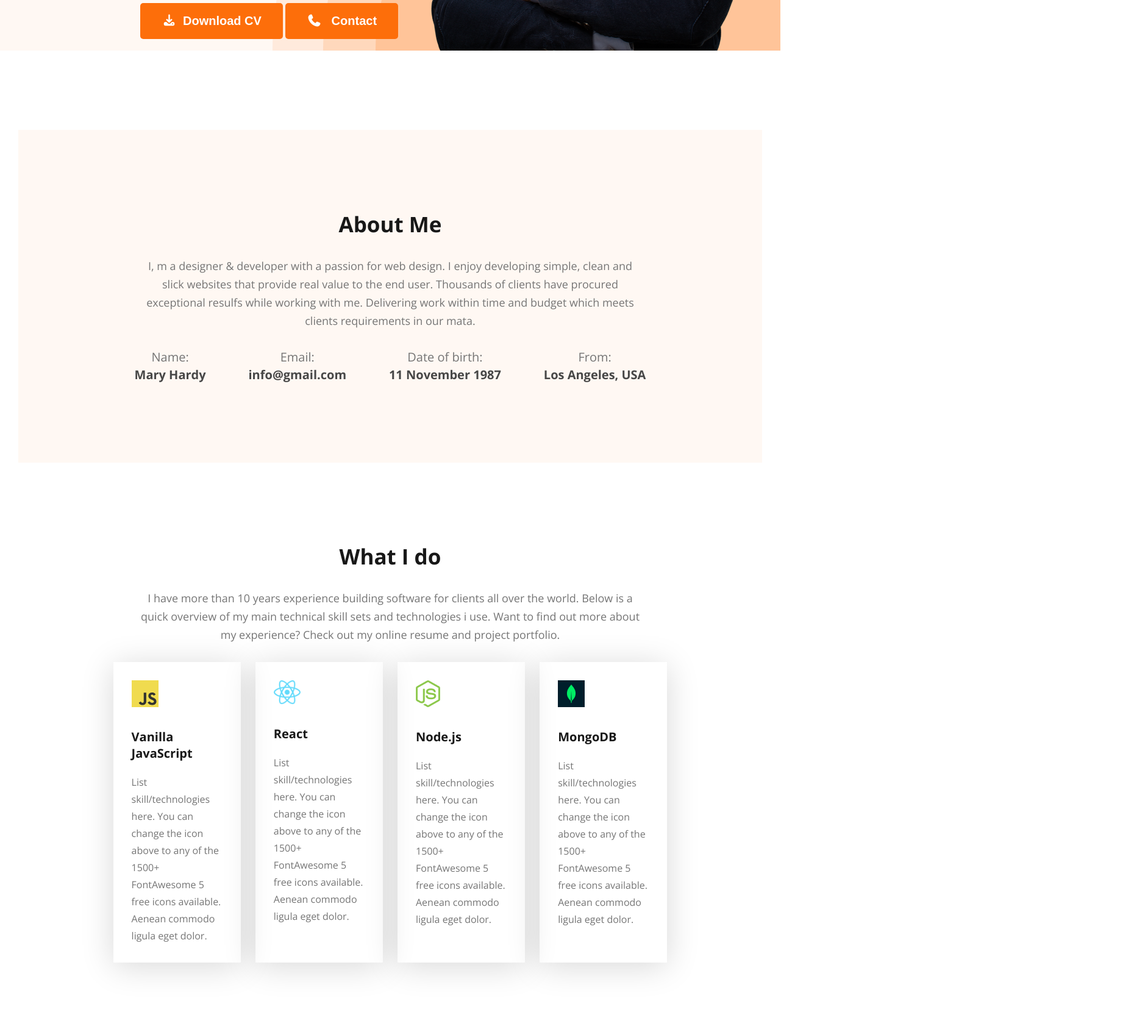
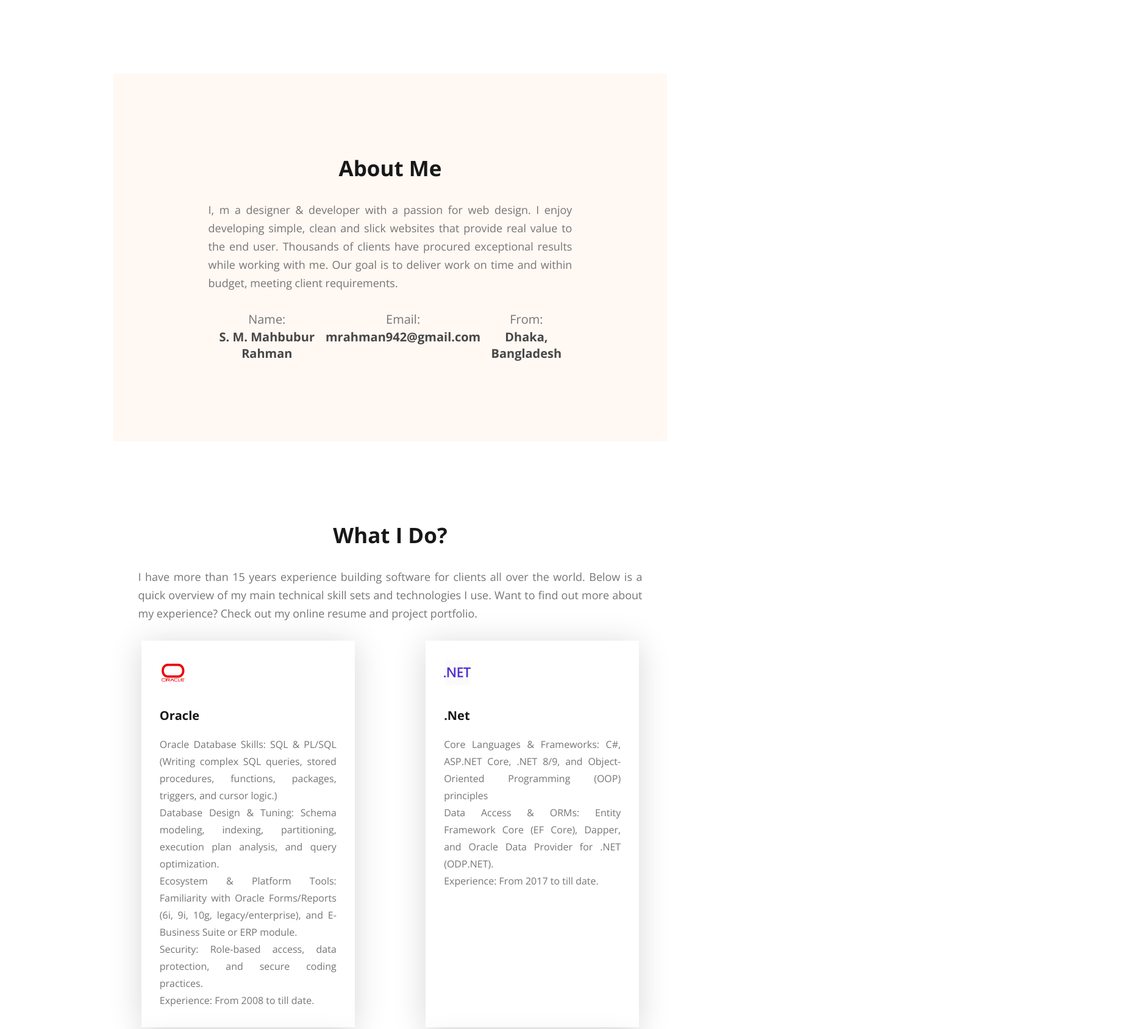
Before and after one commit to Mahbubgit/hero-dev-portfolio, a plain HTML site: page index.html in a window 1280 px wide. Shown: the part 838-2526 px from the top of the page at 61% size, 1860 px wide, since content can reach past the window. Drawn offline with nearby package versions, Linux system fonts and the light colour scheme.

Commit message:
Information update as my own upto What I Do

```diff
--- a/index.html
+++ b/index.html
@@ -20,9 +20,9 @@
 
 <body class="font-open-sans">
     <header>
-        <nav>
+        <nav class="container">
             <div class="logo">
-                <h2>Ma<span class="color-orange">r</span>y</h2>
+                <h2>S<span class="color-orange">M</span> Mahbub</h2>
             </div>
             <ul class="menu">
                 <li>Portfolio</li>
@@ -34,93 +34,138 @@
         <section id="banner">
             <div class="banner-content">
                 <h2>Hi, I am</h2>
-                <h1>Mary Hardy</h1>
+                <h1>S. M. Mahbubur Rahman</h1>
                 <p>
-                    Shot what able cold new see hold.Friendly as an betrayed formerly he. Morning because as to society
-                    behaved moments.
+                    As an experienced Oracle, .NET, and Web Developer, I bridge enterprise-grade database management
+                    with modern web development to build reliable software.
                 </p>
-                <div>
-                    <button class="btn"><i class="fa-solid fa-download"></i><span class="cv-gap">Download CV</span></button>
+                <div class="multi-btn">
+                    <button class="btn"><i class="fa-solid fa-download"></i><span class="cv-gap">Download
+                            CV</span></button>
                     <button class="btn"><i class="fas fa-phone"></i> <span class="cv-gap">Contact</span></button>
                 </div>
             </div>
             <div class="banner-image">
-                <img src="images/hardy.png" alt="image">
+                <img src="images/me.png" alt="image">
             </div>
         </section>
     </header>
 
     <section id="about">
-        <div class="about-container">
+        <div class="about-container container">
             <div class="section-heading">
                 <h2>About Me</h2>
                 <p>
                     I, m a designer & developer with a passion for web design. I enjoy developing simple, clean and
                     slick websites that provide real value to the end user. Thousands of clients have procured
-                    exceptional resulfs while working with me. Delivering work within time and budget which meets
-                    clients requirements in our mata.
+                    exceptional results while working with me. Our goal is to deliver work on time and within budget,
+                    meeting client requirements.
                 </p>
             </div>
             <div class="about-info">
                 <div class="info-card">
                     <p>Name:</p>
-                    <h4>Mary Hardy</h4>
+                    <h4>S. M. Mahbubur Rahman</h4>
                 </div>
                 <div class="info-card">
                     <p>Email:</p>
-                    <h4>info@gmail.com</h4>
-                </div>
-                <div class="info-card">
-                    <p>Date of birth:</p>
-                    <h4>11 November 1987</h4>
+                    <h4>mrahman942@gmail.com</h4>
                 </div>
                 <div class="info-card">
                     <p>From:</p>
-                    <h4>Los Angeles, USA</h4>
+                    <h4>Dhaka, Bangladesh</h4>
                 </div>
             </div>
         </div>
     </section>
 
     <section id="skills">
-        <div class="skills-container">
+        <div class="skills-container container">
             <div class="section-heading">
-                <h2>What I do</h2>
-                <p>I have more than 10 years experience building software for clients all over the world. Below is a
-                    quick overview of my main technical skill sets and technologies i use. Want to find out more about
-                    my experience? Check out my online resume and project portfolio.</p>
+                <h2>What I Do?</h2>
+                <p>I have more than 15 years experience building software for clients all over the world. Below is a
+                    quick overview of my main technical skill sets and technologies I use. Want to find out more about
+                    my experience? Check out my online resume and project portfolio.
+                </p>
             </div>
             <div class="skill-box">
+                <div class="skill-card">
+                    <img src="images/icons/oracle.png" alt="">
+                    <h3>Oracle</h3>
+                    <p>Oracle Database Skills: SQL & PL/SQL (Writing complex SQL queries, stored procedures, functions,
+                        packages, triggers, and cursor logic.) <br>
+                        Database Design & Tuning: Schema modeling, indexing, partitioning, execution plan analysis, and
+                        query optimization. <br>
+                        Ecosystem & Platform Tools: Familiarity with Oracle Forms/Reports (6i, 9i, 10g, legacy/enterprise), and
+                        E-Business Suite or ERP module. <br>
+                        Security: Role-based access, data protection, and secure coding practices. <br>
+                        Experience: From 2008 to till date.
+                    </p>
+                </div>
+                <div class="skill-card">
+                    <img src="images/icons/dotnet.webp" alt="">
+                    <h3>.Net</h3>
+                    <p>
+                        Core Languages & Frameworks: C#, ASP.NET Core, .NET 8/9, and Object-Oriented Programming (OOP)
+                        principles <br>
+                        Data Access & ORMs: Entity Framework Core (EF Core), Dapper, and Oracle Data Provider for .NET
+                        (ODP.NET). <br>
+                        Experience: From 2017 to till date.
+
+                    </p>
+                </div>
                 <div class="skill-card">
                     <img src="images/icons/js.png" alt="">
                     <h3>Vanilla JavaScript</h3>
                     <p>
-                        List skill/technologies here. You can change the icon above to any of the 1500+ FontAwesome 5
-                        free icons available. Aenean commodo ligula eget dolor.
+                        Core Mechanics: Closures, prototypes, hoisting, the Event Loop, and strict mode. <br>
+                        Asynchronous Programming: Promises, async/await, the Fetch API, and error handling. <br>
+                        DOM & Browser APIs: Event delegation, DOM manipulation, LocalStorage/SessionStorage, and
+                        WebSockets. <br>
+                        Modern Syntax: Destructuring, spread/rest operators, ES modules (import/export), and array
+                        methods (map, filter, reduce). <br>
+                        Experience: From 2022 to till date.
                     </p>
                 </div>
                 <div class="skill-card">
                     <img src="images/icons/react.png" alt="">
                     <h3>React</h3>
                     <p>
-                        List skill/technologies here. You can change the icon above to any of the 1500+ FontAwesome 5
-                        free icons available. Aenean commodo ligula eget dolor.
+                        Core Concepts: Functional components, JSX, Virtual DOM, props, and component lifecycle. <br>
+                        Hooks: Built-in hooks (useState, useEffect, useContext, useRef, useMemo, useCallback) and
+                        custom hooks. <br>
+                        State Management & Routing: Redux Toolkit, Zustand, or Context API for state, paired with
+                        React Router for navigation. <br>
+                        Ecosystem & Tooling: TypeScript, Vite, Tailwind CSS, TanStack Query (React Query) for data
+                        fetching, and React Testing Library. <br>
+                        Experience: From 2022 to till date.
                     </p>
                 </div>
                 <div class="skill-card">
                     <img src="images/icons/nodejs.png" alt="">
                     <h3>Node.js</h3>
                     <p>
-                        List skill/technologies here. You can change the icon above to any of the 1500+ FontAwesome 5
-                        free icons available. Aenean commodo ligula eget dolor.
+                        Core Architecture: Non-blocking I/O, Event-Driven Architecture, Streams, Buffers, and npm/pnpm
+                        package management. <br>
+                        Web Frameworks: Express.js, NestJS, or Fastify for building REST APIs and microservices. <br>
+                        Security & Auth: JSON Web Tokens (JWT), OAuth 2.0, bcrypt for password hashing, CORS
+                        configuration, and Helmet.js. <br>
+                        Testing & Debugging. Jest, Mocha, Supertest for API endpoints, and Node profiling tools. <br>
+                        Experience: From 2022 to till date.
                     </p>
                 </div>
                 <div class="skill-card">
                     <img src="images/icons/mongo.png" alt="">
                     <h3>MongoDB</h3>
                     <p>
-                        List skill/technologies here. You can change the icon above to any of the 1500+ FontAwesome 5
-                        free icons available. Aenean commodo ligula eget dolor.
+                        Data Modeling: Schema design, embedding vs. referencing documents, and BSON data types. <br>
+                        Querying & Aggregation: CRUD operations, the Aggregation Pipeline ($match, $group, $lookup),
+                        and text search. <br>
+                        Performance: Compound indexing, query profiling (explain()), and sharding/replication
+                        concepts. <br>
+                        Integration: Mongoose ODM (schemas, middleware, validation) or the native MongoDB Node.js/C#
+                        drivers. <br>
+                        Experience: From 2022 to till date.
                     </p>
                 </div>
             </div>
@@ -131,7 +176,7 @@
         <div class="section-heading">
             <h2>A summary of My Resume</h2>
         </div>
-        <div class="resume-container">
+        <div class="resume-container container">
             <div class="education">
                 <h2 class="section-title">My Education</h2>
                 <div class="resume-card">
@@ -181,17 +226,15 @@
                         to any of the 1500+ FontAwesome 5 free icons available. Aenean commodo ligula eget dolor.
                     </p>
                 </div>
-                <hr>
             </div>
         </div>
         <div class="text-center">
-
             <button class="btn"><i class="fa-solid fa-download"></i><span class="cv-gap">Download CV</span></button>
         </div>
     </section>
 
     <footer>
-        <section class="footer-container">
+        <section class="footer-container container">
             <div class="social">
                 <h2>Lets Connect</h2>
                 <p>
--- a/styles/portfolio.css
+++ b/styles/portfolio.css
@@ -1,10 +1,17 @@
 *{
     margin: 0;
     padding: 0;
-    /* box-sizing: border-box; */
+    box-sizing: border-box;
 }
 
 /* shared style */
+
+.container{
+    width: 71%;
+    max-width: 1140px;
+    margin: 0 auto;
+}
+
 .font-open-sans {
   font-family: "Open Sans", sans-serif;
   font-optical-sizing: auto;
@@ -28,9 +35,11 @@
     font-weight: bold;
     color: white;
     cursor: pointer;
+    margin-right: 30px;
 }
 
 .text-center{
+    margin-top: 50px;
     text-align: center;
 }
 .section-heading{
@@ -51,11 +60,14 @@
     margin-bottom: 30px;
     line-height: 30px;
     color: #757575;
+    text-align: justify;
 }
 
 .cv-gap{
     margin-left: 10px;
 }
+
+
 /* main style */
 header{
     background: url("../images/developer.png"), url("../images/header_bg.png"), #FFF8F3;
@@ -66,10 +78,6 @@ header{
 }
 
 nav{
-    width: 71%;
-    max-width: 1140px;
-    /* border: 2px solid red; */
-    margin: 0 auto;
     display: flex;
     justify-content: space-between;
     align-items: center;
@@ -109,7 +117,7 @@ nav .menu a{
 }
 
 #banner .banner-content h1{
-    font-size: 85px;
+    font-size: 45px;
     font-weight: 700;
     color: #181818;
     margin-bottom: 20px;
@@ -134,10 +142,6 @@ nav .menu a{
 }
 
 #about .about-container{
-    width: 71%;
-    max-width: 1140px;
-    margin: 0 auto;
-
     text-align: center;
     background-color: #FFF8F3;
     padding: 131px 156px;
@@ -159,23 +163,19 @@ nav .menu a{
     color: #474747;
 }
 
-
-#skills .skills-container{
-   width: 71%;
-   max-width: 1140px;
-   margin: 0 auto;
-}
-
 #skills .skills-container .skill-box{
     display: flex;
     gap: 24px;
+    flex-wrap: wrap;
+
 }
 
 .skill-box .skill-card{
+    margin: 0 auto;
     padding: 30px;
-    /* border: 2px solid gray; */
-    max-width: 267px;
+    max-width: 350px;
     box-shadow: 0 6px 50px 0 #00000028;
+    text-align: justify;
 }
 
 .skill-card img{
@@ -197,11 +197,10 @@ nav .menu a{
 }
 
 #resume .resume-container{
-   width: 71%;
-   max-width: 1140px;
-   margin: 113px auto 0;
+   margin-top: 113px;
    display: flex;
    gap: 24px;
+
 }
 .resume-container hr{
     margin: 30px 0;
@@ -238,18 +237,15 @@ nav .menu a{
 }
 
 footer{
-    width: 1600px;
     margin-top: 130px;
     background-color: #FFF8F3;
-    padding: 130px;
+    padding: 130px 0;
 }
 
 footer .footer-container{
-    width: 71%;
-    max-width: 1140px;
-    margin: 0 auto;
     display: flex;
     gap: 116px;
+    justify-content: space-between;
 }
 
 .footer-container h2{
```
Also changed, not shown: images/hardy.png (deleted), images/icons/dotnet.webp (added), images/icons/oracle.png (added), images/me.png (added).
